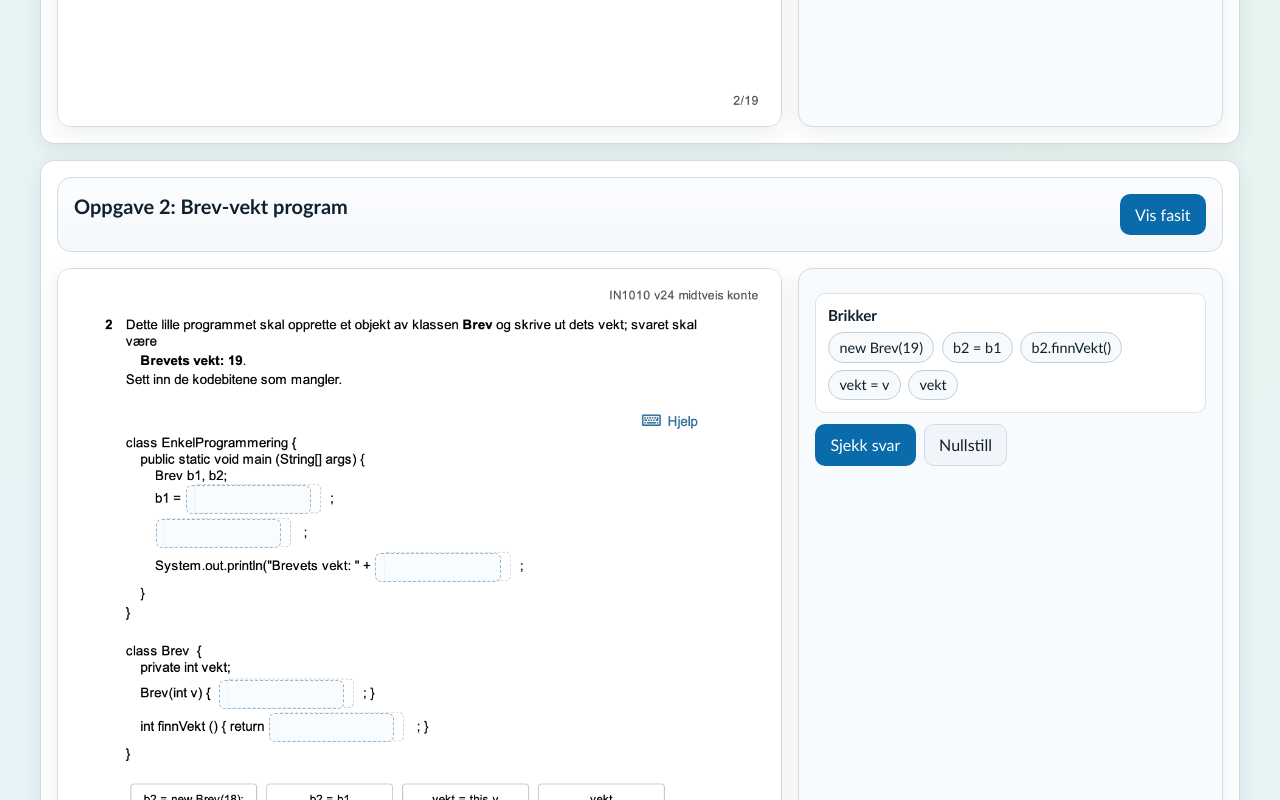
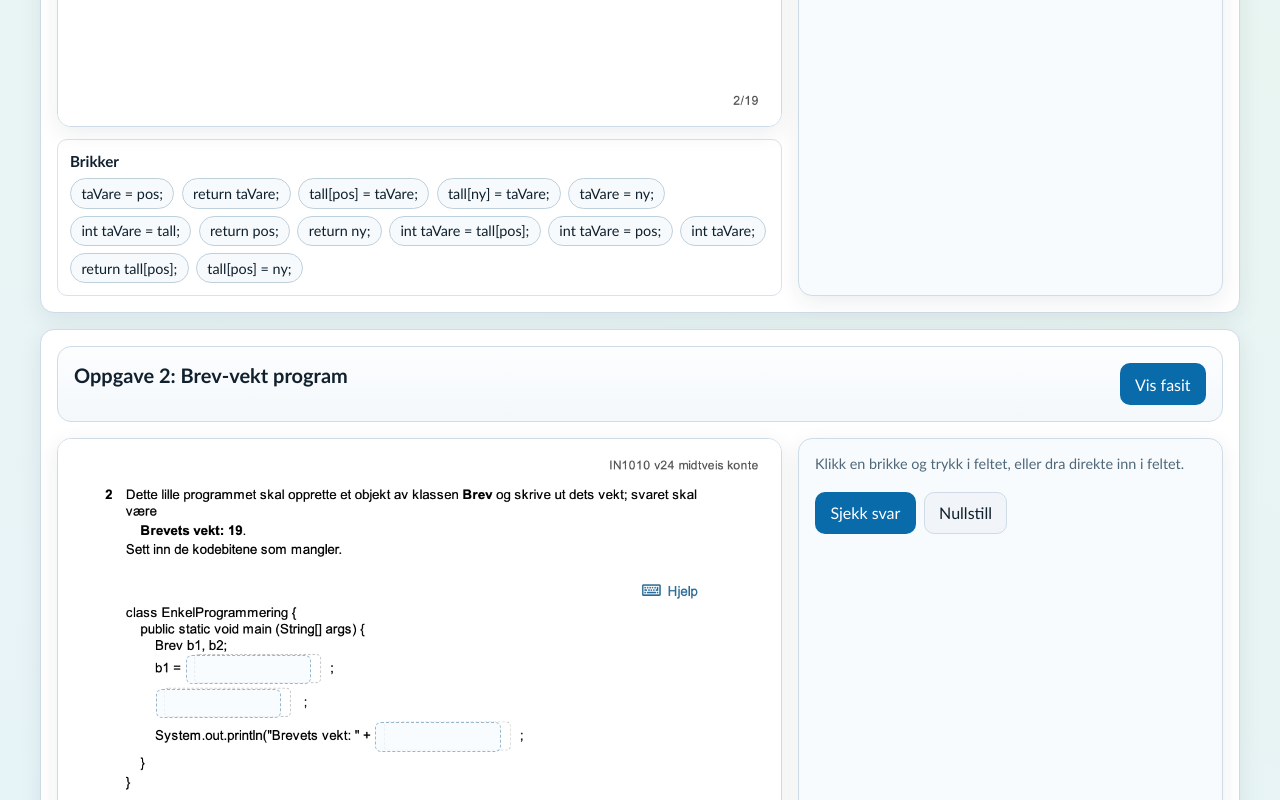
Before and after one commit to JacobStarheim/IN1010Interactive, a Next.js app: page /eksamen/v24-konte in a window 1280 px wide. Shown: the part 1300-2100 px from the top of the page. Built offline with nearby package versions, Linux system fonts and the light colour scheme.

Commit message:
fix(ui): move drag tiles below question canvas

```diff
--- a/src/components/exam/question-workspace.module.css
+++ b/src/components/exam/question-workspace.module.css
@@ -128,6 +128,10 @@
   display: grid;
   gap: 0.8rem;
   margin-top: 0.5rem;
+}
+
+.dragDock {
+  margin-top: 0.8rem;
 }
 
 .panel {
--- a/src/components/exam/question-workspace.tsx
+++ b/src/components/exam/question-workspace.tsx
@@ -919,33 +919,10 @@ export function QuestionWorkspace({ examId, question }: Props) {
       }
 
       return (
-        <div>
-          <div className={styles.dragLayout}>
-            <div className={styles.panel}>
-              <h3>Brikker</h3>
-              <div className={styles.tokenList}>
-                {draggableItems.map((item) => {
-                  const used = assignedItemIds.has(item.id);
-                  return (
-                    <button
-                      key={item.id}
-                      className={`${styles.token} ${activeItemId === item.id ? styles.tokenActive : ""} ${
-                        used ? styles.tokenUsed : ""
-                      }`}
-                      draggable
-                      onDragStart={(event) => {
-                        event.dataTransfer.setData("text/plain", item.id);
-                      }}
-                      onClick={() => setActiveItemId(item.id)}
-                    >
-                      {item.label}
-                    </button>
-                  );
-                })}
-              </div>
-            </div>
-
-          </div>
+        <div className={styles.manualBlock}>
+          <p className={styles.subtle}>
+            Klikk en brikke og trykk i feltet, eller dra direkte inn i feltet.
+          </p>
           <div className={styles.actions}>
             <button className={styles.primaryButton} disabled={!hasAutoDrag} onClick={checkDrag}>
               Sjekk svar
@@ -1014,6 +991,33 @@ export function QuestionWorkspace({ examId, question }: Props) {
                 label={showSolution ? "Fasitside" : "Oppgaveside"}
               />
             )}
+          {question.type === "drag-drop" && !showSolution && dropZones.length > 0 ? (
+            <div className={styles.dragDock}>
+              <div className={styles.panel}>
+                <h3>Brikker</h3>
+                <div className={styles.tokenList}>
+                  {draggableItems.map((item) => {
+                    const used = assignedItemIds.has(item.id);
+                    return (
+                      <button
+                        key={item.id}
+                        className={`${styles.token} ${
+                          activeItemId === item.id ? styles.tokenActive : ""
+                        } ${used ? styles.tokenUsed : ""}`}
+                        draggable
+                        onDragStart={(event) => {
+                          event.dataTransfer.setData("text/plain", item.id);
+                        }}
+                        onClick={() => setActiveItemId(item.id)}
+                      >
+                        {item.label}
+                      </button>
+                    );
+                  })}
+                </div>
+              </div>
+            </div>
+          ) : null}
         </section>
 
         <aside className={styles.sidebar}>
```
